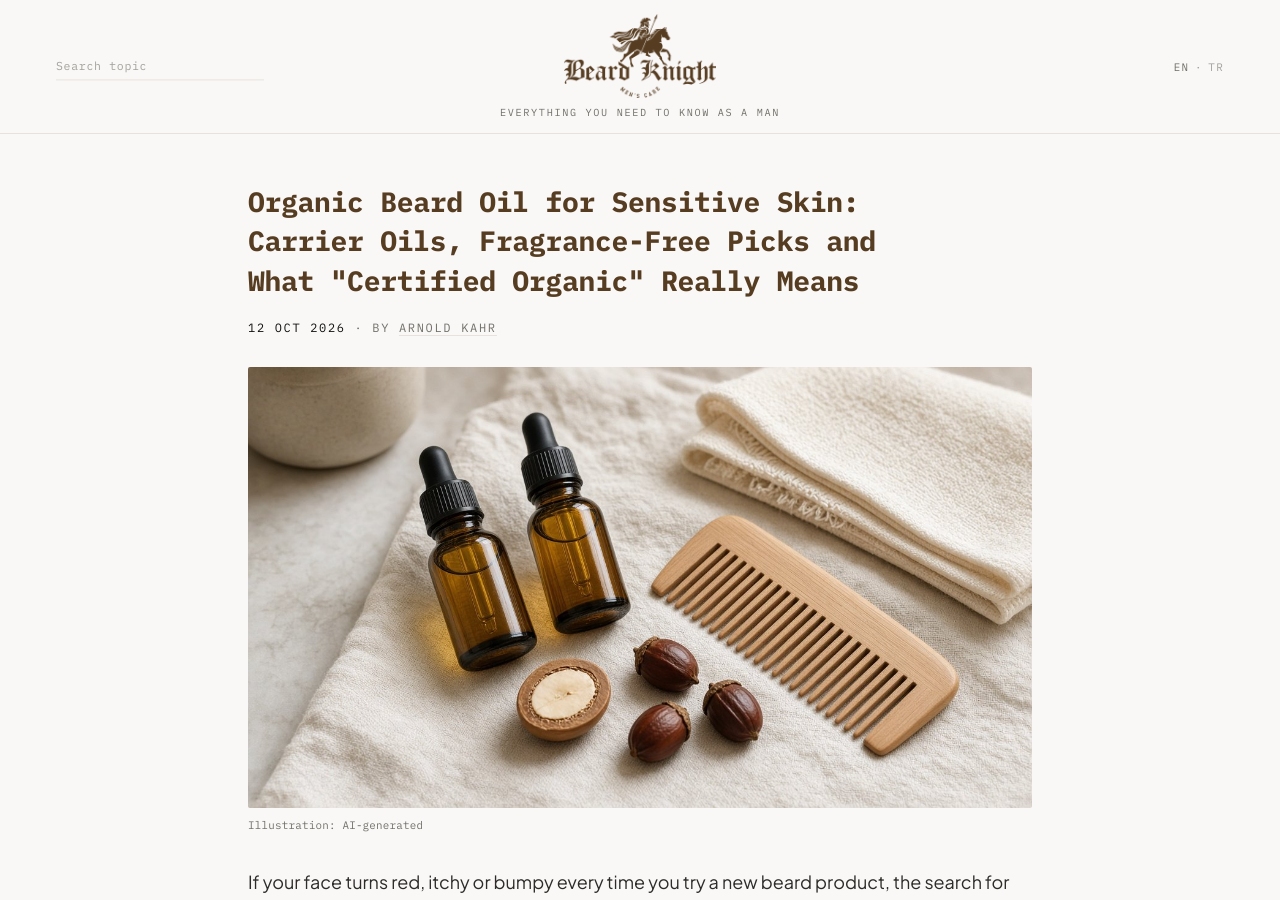
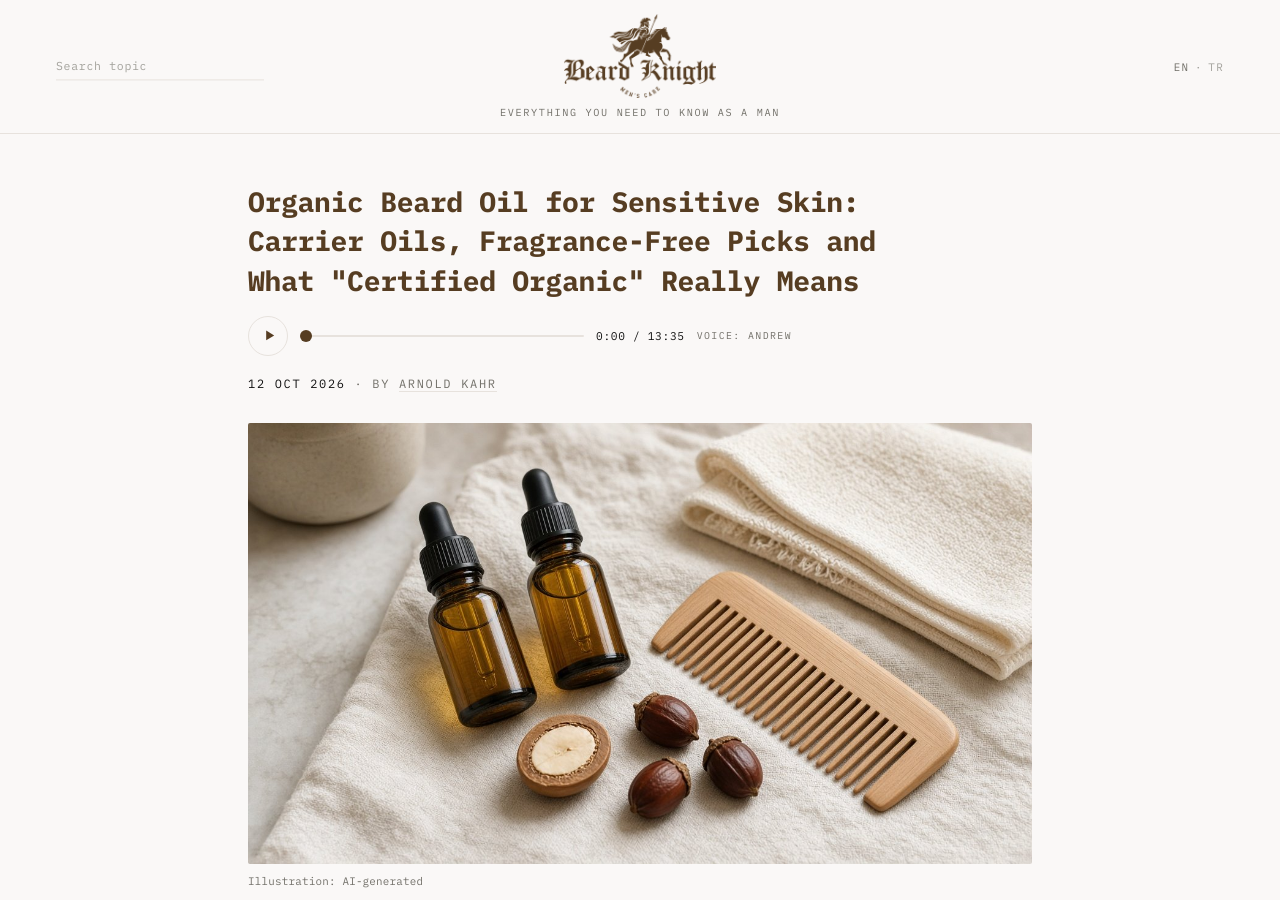
Before and after one commit to architect-high-level-core/beard-knight, a Jekyll site: the page built from _posts/2026-10-12-organic-beard-oil-for-sensitive-skin-what-certified-organic-really-means.md, in a window 1280 px wide and 900 px high. Built offline with Jekyll 4.4.1, drawn with Linux system fonts in a browser that asks for light colours; some of the changed lines change nothing that is shown.

Commit message:
Add read-aloud audio for EN posts (batch 9, 1 mp3)

```diff
--- a/_posts/2026-10-12-organic-beard-oil-for-sensitive-skin-what-certified-organic-really-means.md
+++ b/_posts/2026-10-12-organic-beard-oil-for-sensitive-skin-what-certified-organic-really-means.md
@@ -8,6 +8,9 @@ keywords: "organic beard oil for sensitive skin, organic beard oil, fragrance-fr
 image_alt: "Organic beard oil for sensitive skin: amber dropper bottles of jojoba and argan oil next to a wooden comb on a linen towel"
 image: /assets/img/2026-10-12-organic-beard-oil-for-sensitive-skin-what-certified-organic-really-means.jpg
 image_credit: "Illustration: AI-generated"
+audio: /assets/audio/organic-beard-oil-for-sensitive-skin-what-certified-organic-really-means.mp3
+audio_voice: Andrew
+audio_duration: "13:35"
 ---
 
 If your face turns red, itchy or bumpy every time you try a new beard product, the search for an **organic beard oil for sensitive skin** usually starts with a simple hope: "natural" and "organic" must be gentler. Sometimes they are. Often the word on the label tells you much less than you think.
```
Also changed, not shown: 1 other file.
